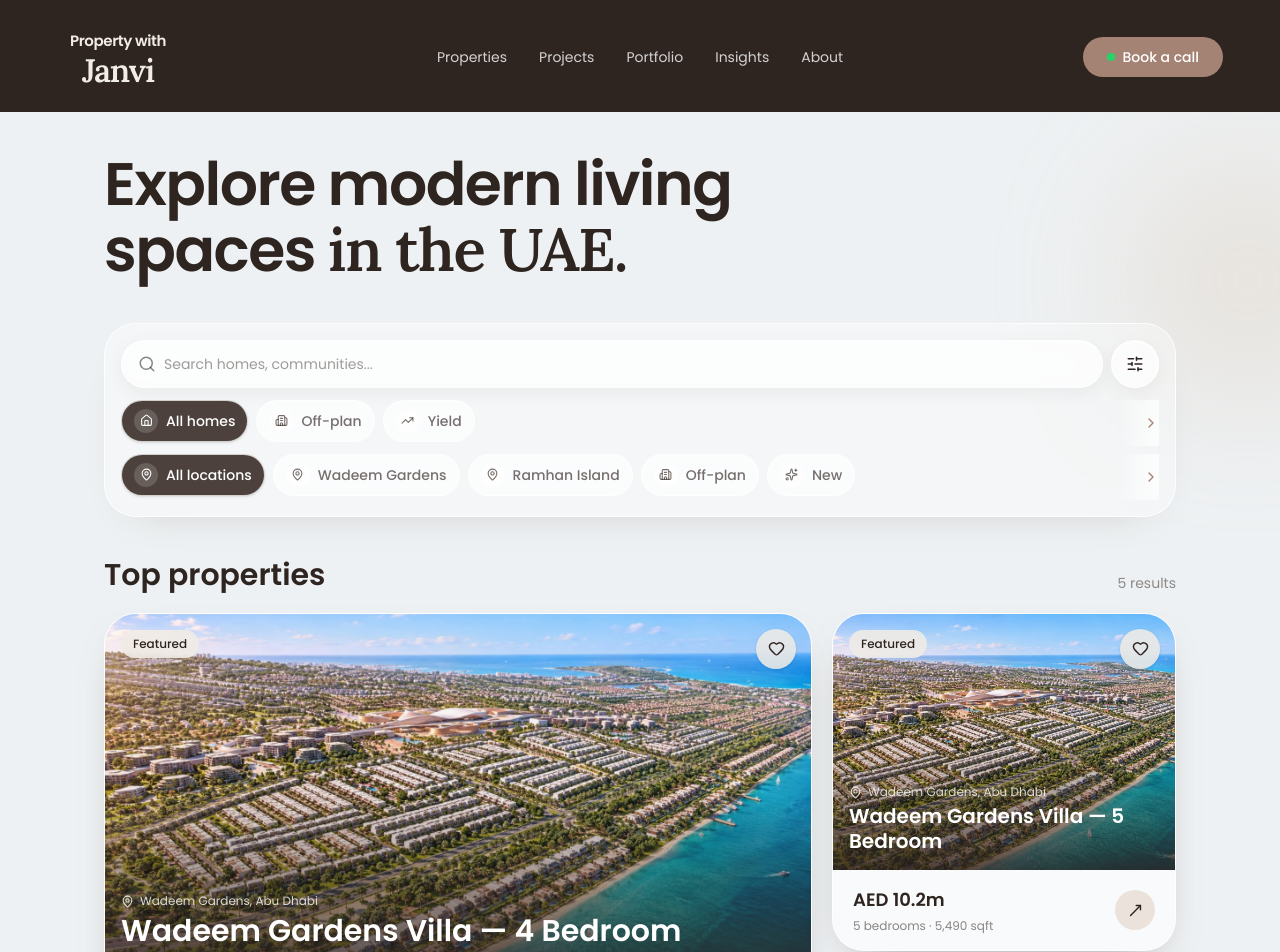
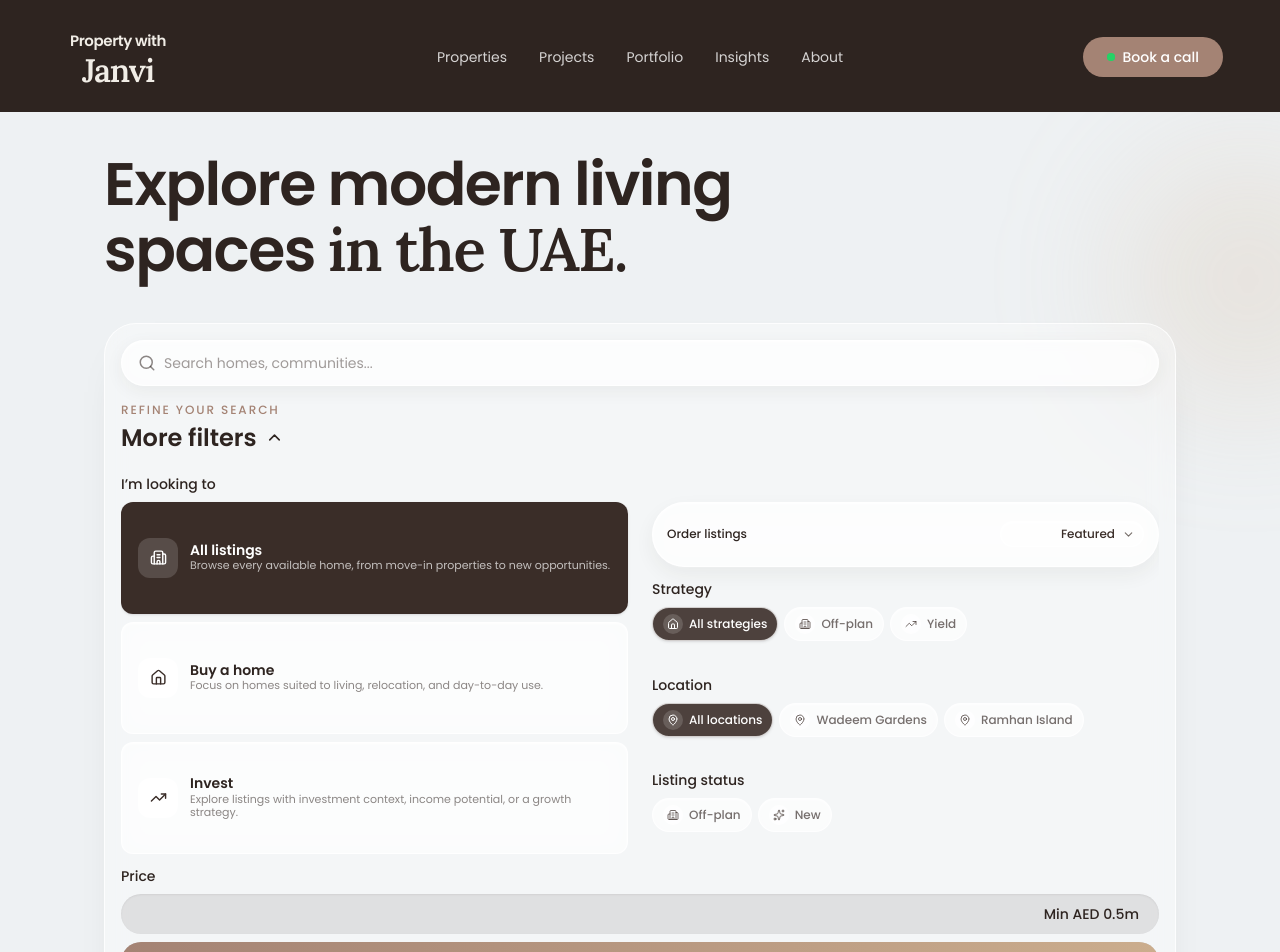
Before and after one commit to roundworkstudio/Real-estate, a Next.js app: page /properties in a window 1280 px wide. Shown: the top 952 px of the page. Built offline with nearby package versions, Linux system fonts and the light colour scheme.

Commit message:
Refine responsive property filters

```diff
--- a/src/app/globals.css
+++ b/src/app/globals.css
@@ -511,3 +511,24 @@ html.is-scrolling .nav-link:hover {
     transform: none;
   }
 }
+
+@keyframes filter-sheet-in {
+  from {
+    opacity: 0;
+    transform: translateY(100%);
+  }
+  to {
+    opacity: 1;
+    transform: translateY(0);
+  }
+}
+
+.filter-sheet-mobile {
+  animation: filter-sheet-in 700ms cubic-bezier(0.16, 1, 0.3, 1);
+}
+
+@media (min-width: 640px), (prefers-reduced-motion: reduce) {
+  .filter-sheet-mobile {
+    animation: none;
+  }
+}
--- a/src/components/tools/PortfolioFilters.tsx
+++ b/src/components/tools/PortfolioFilters.tsx
@@ -1,7 +1,7 @@
 "use client";
 
 import { useMemo, useState } from "react";
-import { Building2, ChevronRight, CircleDollarSign, House, MapPin, Search, SlidersHorizontal, Sparkles, TrendingUp, X } from "lucide-react";
+import { Building2, ChevronDown, CircleDollarSign, House, MapPin, Search, SlidersHorizontal, Sparkles, TrendingUp, X } from "lucide-react";
 import { PropertyCard } from "@/components/ui/PropertyCard";
 import { FluidSlider } from "@/components/motion/range-slider-fluid";
 import { Slider } from "@/components/ui/slider";
@@ -18,10 +18,10 @@ function FilterPill({ active, children, icon, onClick, compact = false }: { acti
   </button>;
 }
 
-function IntentTile({ active, title, icon, onClick }: { active: boolean; title: string; icon: React.ReactNode; onClick: () => void }) {
-  return <button type="button" onClick={onClick} className={`flex h-full w-full aspect-square min-w-0 flex-col items-center justify-center gap-2 rounded-2xl border p-2.5 text-center shadow-[inset_0_1px_2px_rgba(255,255,255,.8)] backdrop-blur-md transition ${active ? "border-royal-deep/30 bg-royal-deep text-white shadow-sm" : "border-white/80 bg-white/55 text-slate hover:bg-white/80"}`}>
+function IntentTile({ active, title, description, icon, onClick }: { active: boolean; title: string; description: string; icon: React.ReactNode; onClick: () => void }) {
+  return <button type="button" onClick={onClick} className={`flex h-16 w-64 shrink-0 flex-col items-center justify-center gap-1.5 rounded-xl border p-2 text-center shadow-[inset_0_1px_2px_rgba(255,255,255,.8)] backdrop-blur-md transition sm:h-28 sm:w-full sm:flex-row sm:justify-start sm:gap-3 sm:px-4 sm:text-left ${active ? "border-royal-deep/30 bg-royal-deep text-white shadow-sm" : "border-white/80 bg-white/55 text-slate hover:bg-white/80"}`}>
     <span className={`flex h-10 w-10 shrink-0 items-center justify-center rounded-xl ${active ? "bg-white/15 text-white" : "bg-white/75 text-royal-deep"}`}>{icon}</span>
-    <span className="block min-w-0 text-xs font-semibold leading-tight sm:text-sm">{title}</span>
+    <span className="min-w-0"><span className="block text-xs font-semibold leading-tight sm:text-sm">{title}</span><span className={`hidden text-[11px] leading-tight sm:block ${active ? "text-white/70" : "text-slate/55"}`}>{description}</span></span>
   </button>;
 }
 
@@ -31,6 +31,7 @@ export function PortfolioFilters({ properties }: { properties: Property[] }) {
   const [community, setCommunity] = useState<string | "all">("all");
   const [query, setQuery] = useState("");
   const [showMoreFilters, setShowMoreFilters] = useState(false);
+  const [showFilterContent, setShowFilterContent] = useState(true);
   const [visitorIntent, setVisitorIntent] = useState<VisitorIntent>("all");
   const [minPriceAed, setMinPriceAed] = useState(500_000);
   const [maxPriceAed, setMaxPriceAed] = useState(15_000_000);
@@ -95,27 +96,28 @@ export function PortfolioFilters({ properties }: { properties: Property[] }) {
       <div className="rounded-[2rem] border border-white/80 bg-white/35 p-3 shadow-[0_18px_45px_-35px_rgba(58,45,40,.35)] backdrop-blur-md sm:p-4">
         <div className="flex gap-2">
           <label className="flex min-w-0 flex-1 items-center gap-2 rounded-full border border-white/85 bg-white/60 px-4 py-3 text-slate/55 shadow-[inset_0_1px_2px_rgba(255,255,255,.85),0_5px_18px_rgba(58,45,40,.06)] backdrop-blur-md"><Search size={18} /><input value={query} onChange={(event) => setQuery(event.target.value)} placeholder="Search homes, communities..." className="min-w-0 flex-1 bg-transparent text-sm text-slate outline-none placeholder:text-slate/45" /></label>
-          <button type="button" aria-label="Show more filters" aria-expanded={showMoreFilters} onClick={() => setShowMoreFilters(true)} className={`flex h-12 w-12 shrink-0 items-center justify-center rounded-full border border-white/85 text-slate shadow-[inset_0_1px_2px_rgba(255,255,255,.85),0_5px_18px_rgba(58,45,40,.06)] backdrop-blur-md transition hover:bg-white/80 ${showMoreFilters ? "bg-royal-deep text-white" : "bg-white/60"}`}><SlidersHorizontal size={18} /></button>
+          <button type="button" aria-label="Show more filters" aria-expanded={showMoreFilters} onClick={() => { setShowMoreFilters(true); setShowFilterContent(true); }} className={`flex h-12 w-12 shrink-0 items-center justify-center rounded-full border border-white/85 text-slate shadow-[inset_0_1px_2px_rgba(255,255,255,.85),0_5px_18px_rgba(58,45,40,.06)] backdrop-blur-md transition hover:bg-white/80 sm:hidden ${showMoreFilters ? "bg-royal-deep text-white" : "bg-white/60"}`}><SlidersHorizontal size={18} /></button>
         </div>
-        <div className="relative mt-3"><div className="flex gap-2 overflow-x-auto pb-1 pr-8 no-scrollbar"><FilterPill icon={<House size={13} />} active={strategy === "all"} onClick={() => setStrategy("all")}>All homes</FilterPill>{Array.from(new Set(properties.map((p) => p.strategy))).map((value) => <FilterPill key={value} icon={value === "yield" ? <TrendingUp size={13} /> : <Building2 size={13} />} active={strategy === value} onClick={() => setStrategy(value)}>{strategyLabels[value]}</FilterPill>)}</div><div aria-hidden="true" className="pointer-events-none absolute inset-y-0 right-0 flex w-10 items-center justify-end bg-gradient-to-l from-white/70 via-white/45 to-transparent pl-3 text-royal"><ChevronRight size={16} /></div></div>
-        <div className="relative mt-2"><div className="flex gap-2 overflow-x-auto pb-1 pr-8 no-scrollbar"><FilterPill icon={<MapPin size={13} />} active={community === "all"} onClick={() => setCommunity("all")}>All locations</FilterPill>{communities.map((value) => <FilterPill key={value} icon={<MapPin size={13} />} active={community === value} onClick={() => setCommunity(value)}>{value}</FilterPill>)}{Array.from(new Set(properties.map((p) => p.status))).map((value) => <FilterPill key={value} icon={value === "new" ? <Sparkles size={13} /> : value === "off-plan" ? <Building2 size={13} /> : <CircleDollarSign size={13} />} active={status === value} onClick={() => setStatus(value)}>{statusLabels[value]}</FilterPill>)}</div><div aria-hidden="true" className="pointer-events-none absolute inset-y-0 right-0 flex w-10 items-center justify-end bg-gradient-to-l from-white/70 via-white/45 to-transparent pl-3 text-royal"><ChevronRight size={16} /></div></div>
-        <div className="mt-2 flex items-center justify-end gap-1 pr-1 text-[10px] font-medium uppercase tracking-[0.14em] text-slate/40 sm:hidden"><span>Swipe for more</span><ChevronRight size={11} /></div>
+      <div className={`${showMoreFilters ? "flex" : "hidden"} fixed inset-0 z-50 items-end justify-center bg-slate/20 p-3 pb-0 backdrop-blur-sm sm:static sm:inset-auto sm:z-auto sm:mt-4 sm:flex sm:items-stretch sm:justify-start sm:bg-transparent sm:p-0 sm:backdrop-blur-none`} role="presentation" onClick={() => setShowMoreFilters(false)}>
+          <div role="dialog" aria-modal="true" aria-label="More filters" onClick={(event) => event.stopPropagation()} className="filter-sheet-mobile max-h-[calc(100dvh-1.5rem)] w-full max-w-md overflow-y-auto rounded-[2rem] rounded-b-none border border-white/85 bg-white/75 p-4 shadow-[0_24px_80px_-30px_rgba(46,36,32,.45)] backdrop-blur-2xl sm:max-h-none sm:max-w-none sm:rounded-none sm:border-0 sm:bg-transparent sm:p-0 sm:shadow-none sm:backdrop-blur-none">
+            <div className="flex items-center justify-between"><div><p className="text-xs font-medium uppercase tracking-[0.16em] text-royal">Refine your search</p><button type="button" aria-expanded={showFilterContent} aria-controls="filter-content" onClick={() => setShowFilterContent((open) => !open)} className="mt-1 hidden items-center gap-2 text-left text-2xl font-semibold text-slate sm:inline-flex"><span>More filters</span><ChevronDown size={19} className={`transition-transform ${showFilterContent ? "rotate-180" : ""}`} /></button><h3 className="mt-1 text-2xl font-semibold text-slate sm:hidden">More filters</h3></div><button type="button" aria-label="Close filters" onClick={() => setShowMoreFilters(false)} className="flex h-10 w-10 items-center justify-center rounded-full bg-white/70 text-slate transition hover:bg-white sm:hidden"><X size={18} /></button></div>
+            <div id="filter-content" className={`grid grid-rows-[1fr] translate-y-0 overflow-hidden opacity-100 transition-[grid-template-rows,opacity,transform] duration-750 ease-[cubic-bezier(0.16,1,0.3,1)] motion-reduce:transition-none ${showFilterContent ? "sm:grid-rows-[1fr] sm:translate-y-0 sm:opacity-100" : "sm:pointer-events-none sm:grid-rows-[0fr] sm:-translate-y-2 sm:opacity-0"}`}>
+              <div className="min-h-0 overflow-hidden">
+              <div className="mt-5 space-y-4 sm:grid sm:grid-cols-[minmax(0,1fr)_minmax(0,1fr)] sm:gap-x-6 sm:gap-y-3 sm:space-y-0">
+              <div className="sm:row-span-4 sm:flex sm:h-full sm:flex-col"><p className="mb-2 text-sm font-medium text-slate">I’m looking to</p><div className="flex flex-col gap-2 sm:mt-auto"><IntentTile icon={<Building2 size={17} />} active={visitorIntent === "all"} onClick={() => setVisitorIntent("all")} title="All listings" description="Browse every available home, from move-in properties to new opportunities." /><IntentTile icon={<House size={17} />} active={visitorIntent === "buyer"} onClick={() => setVisitorIntent("buyer")} title="Buy a home" description="Focus on homes suited to living, relocation, and day-to-day use." /><IntentTile icon={<TrendingUp size={17} />} active={visitorIntent === "investor"} onClick={() => setVisitorIntent("investor")} title="Invest" description="Explore listings with investment context, income potential, or a growth strategy." /></div></div>
+              <label className="flex w-full items-center justify-between gap-3 rounded-2xl border border-white/85 bg-white/55 px-3.5 py-2 text-xs font-medium text-slate shadow-[inset_0_1px_2px_rgba(255,255,255,.9),0_8px_20px_rgba(58,45,40,.06)] backdrop-blur-md sm:col-start-2 sm:mt-7 sm:rounded-full sm:bg-white/65"><span>Order listings</span><span className="relative flex items-center rounded-full border border-white/75 bg-white/45 shadow-[inset_0_1px_2px_rgba(255,255,255,.8)]"><select value={sortBy} onChange={(event) => setSortBy(event.target.value as typeof sortBy)} className="appearance-none bg-transparent py-1 pl-3 pr-7 text-right text-xs font-medium text-royal-deep outline-none"><option value="featured">Featured</option><option value="price-low">Price: low to high</option><option value="price-high">Price: high to low</option><option value="beds-high">Most bedrooms</option></select><ChevronDown size={13} className="pointer-events-none absolute right-2 text-royal-deep/70" /></span></label>
+              <div className="sm:col-start-2"><p className="mb-2 text-sm font-medium text-slate">Strategy</p><div className="flex flex-wrap gap-1.5"><FilterPill compact icon={<House size={12} />} active={strategy === "all"} onClick={() => setStrategy("all")}>All strategies</FilterPill>{Array.from(new Set(properties.map((p) => p.strategy))).map((value) => <FilterPill compact key={value} icon={value === "yield" ? <TrendingUp size={12} /> : <Building2 size={12} />} active={strategy === value} onClick={() => setStrategy(value)}>{strategyLabels[value]}</FilterPill>)}</div></div>
+              <div className="sm:col-start-2 sm:row-start-3"><p className="mb-2 text-sm font-medium text-slate">Location</p><div className="flex flex-wrap gap-1.5"><FilterPill compact icon={<MapPin size={12} />} active={community === "all"} onClick={() => setCommunity("all")}>All locations</FilterPill>{communities.map((value) => <FilterPill compact key={value} icon={<MapPin size={12} />} active={community === value} onClick={() => setCommunity(value)}>{value}</FilterPill>)}</div></div>
+              <div className="sm:col-start-2 sm:row-start-4"><p className="mb-2 text-sm font-medium text-slate">Listing status</p><div className="flex flex-wrap gap-1.5">{Array.from(new Set(properties.map((p) => p.status))).map((value) => <FilterPill compact key={value} icon={value === "new" ? <Sparkles size={12} /> : value === "off-plan" ? <Building2 size={12} /> : <CircleDollarSign size={12} />} active={status === value} onClick={() => setStatus(value)}>{statusLabels[value]}</FilterPill>)}</div></div>
+              <div className="sm:col-span-2 sm:row-start-5"><p className="mb-2 text-sm font-medium text-slate">Price</p><div className="space-y-2"><FluidSlider className="h-10 w-full" min={500_000} max={15_000_000} step={100_000} value={minPriceAed} onValueChange={(value) => setMinPriceAed(Math.min(value, maxPriceAed))} aria-label="Minimum price" format={(value) => `Min AED ${(value / 1_000_000).toFixed(1)}m`} /><FluidSlider className="h-10 w-full" min={500_000} max={15_000_000} step={100_000} value={maxPriceAed} onValueChange={(value) => setMaxPriceAed(Math.max(value, minPriceAed))} aria-label="Maximum price" format={(value) => `Max AED ${value >= 15_000_000 ? "15.0m+" : `${(value / 1_000_000).toFixed(1)}m`}`} /></div></div>
+              <div className="sm:col-span-2 sm:row-start-6"><div className="mb-2 flex items-center justify-between gap-3"><p className="text-sm font-medium text-slate">Bedrooms</p><span className="rounded-full border border-white/80 bg-white/55 px-2.5 py-1 text-[11px] font-medium text-royal-deep shadow-[inset_0_1px_2px_rgba(255,255,255,.8)]">{minBeds}–{maxBeds >= 8 ? "8+" : maxBeds} beds</span></div><Slider className="h-10 w-full" value={[minBeds, maxBeds]} min={1} max={8} step={1} onValueChange={([min, max]) => { setMinBeds(min); setMaxBeds(max); }} aria-label="Bedrooms" /></div>
+              </div>
+              <div className="mt-5"><button type="button" onClick={resetFilters} className="flex w-full items-center justify-center rounded-full border border-royal-deep/20 bg-white/55 px-4 py-2.5 text-xs font-medium text-royal-deep transition hover:bg-white/80">Reset filters</button><button type="button" onClick={() => setShowMoreFilters(false)} className="mt-2 flex w-full items-center justify-center rounded-full bg-royal-deep px-4 py-2.5 text-xs font-medium text-white transition hover:bg-royal sm:hidden">Show results</button></div>
+              </div>
+            </div>
+          </div>
       </div>
-      {showMoreFilters && (
-        <div className="fixed inset-0 z-50 flex items-end justify-center bg-slate/20 p-3 backdrop-blur-sm sm:items-center sm:p-4" role="presentation" onClick={() => setShowMoreFilters(false)}>
-          <div role="dialog" aria-modal="true" aria-labelledby="more-filters-title" onClick={(event) => event.stopPropagation()} className="max-h-[calc(100dvh-1.5rem)] w-full max-w-md overflow-y-auto rounded-[2rem] border border-white/85 bg-white/75 p-4 shadow-[0_24px_80px_-30px_rgba(46,36,32,.45)] backdrop-blur-2xl sm:max-h-[calc(100dvh-2rem)] sm:p-5">
-            <div className="flex items-center justify-between"><div><p className="text-xs font-medium uppercase tracking-[0.16em] text-royal">Refine your search</p><h3 id="more-filters-title" className="mt-1 text-2xl font-semibold text-slate">More filters</h3></div><button type="button" aria-label="Close filters" onClick={() => setShowMoreFilters(false)} className="flex h-10 w-10 items-center justify-center rounded-full bg-white/70 text-slate transition hover:bg-white"><X size={18} /></button></div>
-            <div className="mt-5 space-y-4">
-              <div><p className="mb-2 text-sm font-medium text-slate">I’m looking to</p><div className="grid grid-cols-3 items-stretch gap-2"><IntentTile icon={<Building2 size={17} />} active={visitorIntent === "all"} onClick={() => setVisitorIntent("all")} title="All listings" /><IntentTile icon={<House size={17} />} active={visitorIntent === "buyer"} onClick={() => setVisitorIntent("buyer")} title="Buy a home" /><IntentTile icon={<TrendingUp size={17} />} active={visitorIntent === "investor"} onClick={() => setVisitorIntent("investor")} title="Invest" /></div></div>
-              <label className="flex items-center justify-between gap-3 rounded-full border border-white/80 bg-white/60 px-3.5 py-2 text-xs font-medium text-slate shadow-[inset_0_1px_2px_rgba(255,255,255,.8)]"><span>Order listings</span><select value={sortBy} onChange={(event) => setSortBy(event.target.value as typeof sortBy)} className="bg-transparent text-right text-xs font-medium text-royal-deep outline-none"><option value="featured">Featured</option><option value="price-low">Price: low to high</option><option value="price-high">Price: high to low</option><option value="beds-high">Most bedrooms</option></select></label>
-              <div><p className="mb-2 text-sm font-medium text-slate">Price & location</p><div className="space-y-2"><div className="space-y-1"><FluidSlider className="h-10" min={500_000} max={15_000_000} step={100_000} value={minPriceAed} onValueChange={(value) => setMinPriceAed(Math.min(value, maxPriceAed))} aria-label="Minimum price" format={(value) => `Min AED ${(value / 1_000_000).toFixed(1)}m`} /><FluidSlider className="h-10" min={500_000} max={15_000_000} step={100_000} value={maxPriceAed} onValueChange={(value) => setMaxPriceAed(Math.max(value, minPriceAed))} aria-label="Maximum price" format={(value) => `Max AED ${value >= 15_000_000 ? "15.0m+" : `${(value / 1_000_000).toFixed(1)}m`}`} /></div><div className="flex flex-wrap gap-1.5"><FilterPill compact icon={<MapPin size={12} />} active={community === "all"} onClick={() => setCommunity("all")}>All locations</FilterPill>{communities.map((value) => <FilterPill compact key={value} icon={<MapPin size={12} />} active={community === value} onClick={() => setCommunity(value)}>{value}</FilterPill>)}</div></div></div>
-              <div><div className="mb-2 flex items-center justify-between gap-3"><p className="text-sm font-medium text-slate">Bedrooms</p><span className="rounded-full border border-white/80 bg-white/55 px-2.5 py-1 text-[11px] font-medium text-royal-deep shadow-[inset_0_1px_2px_rgba(255,255,255,.8)]">{minBeds}–{maxBeds >= 8 ? "8+" : maxBeds} beds</span></div><Slider className="h-10" value={[minBeds, maxBeds]} min={1} max={8} step={1} onValueChange={([min, max]) => { setMinBeds(min); setMaxBeds(max); }} aria-label="Bedrooms" /></div>
-              <div><p className="mb-2 text-sm font-medium text-slate">Listing status</p><div className="flex flex-wrap gap-1.5">{Array.from(new Set(properties.map((p) => p.status))).map((value) => <FilterPill compact key={value} icon={value === "new" ? <Sparkles size={12} /> : value === "off-plan" ? <Building2 size={12} /> : <CircleDollarSign size={12} />} active={status === value} onClick={() => setStatus(value)}>{statusLabels[value]}</FilterPill>)}</div></div>
-            </div>
-            <div className="mt-5 grid grid-cols-2 gap-2"><button type="button" onClick={resetFilters} className="flex items-center justify-center rounded-full border border-royal-deep/20 bg-white/55 px-4 py-2.5 text-xs font-medium text-royal-deep transition hover:bg-white/80">Reset filters</button><button type="button" onClick={() => setShowMoreFilters(false)} className="flex items-center justify-center rounded-full bg-royal-deep px-4 py-2.5 text-xs font-medium text-white transition hover:bg-royal">Show results</button></div>
-          </div>
-        </div>
-      )}
+      </div>
       <div className="mt-10 flex items-end justify-between gap-4"><div><h2 className="text-2xl font-semibold text-slate sm:text-3xl">Top properties</h2></div><span className="text-sm text-slate/50">{sorted.length} results</span></div>
       {sorted.length === 0 ? <div className="py-16 text-center text-sm text-slate/50">No listings match — try a different filter.</div> : <div className="mt-5 grid gap-5 sm:grid-cols-2 lg:grid-cols-3">{sorted.map((property, index) => <PropertyCard key={property.slug} property={property} featured={index === 0} />)}</div>}
     </div>
```
